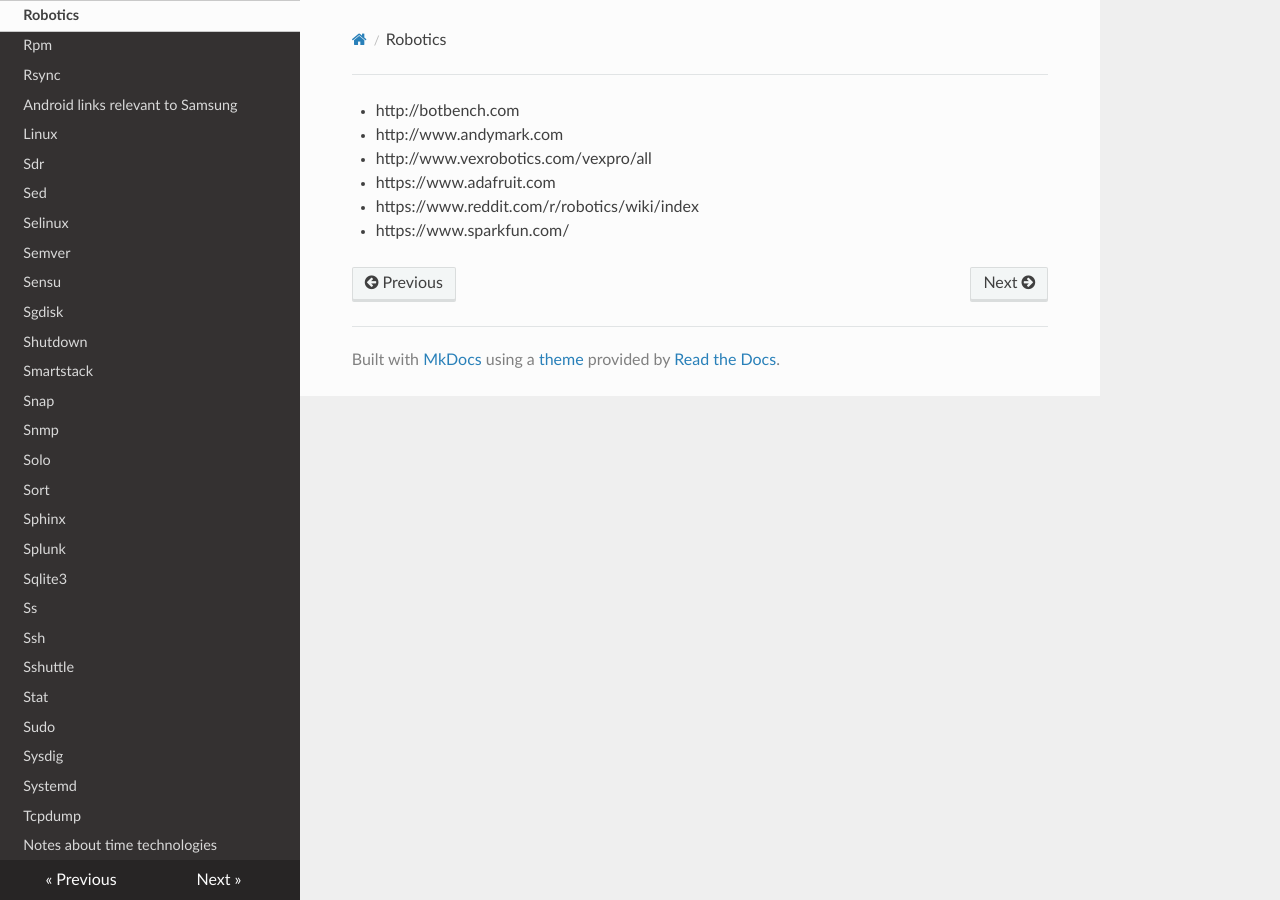
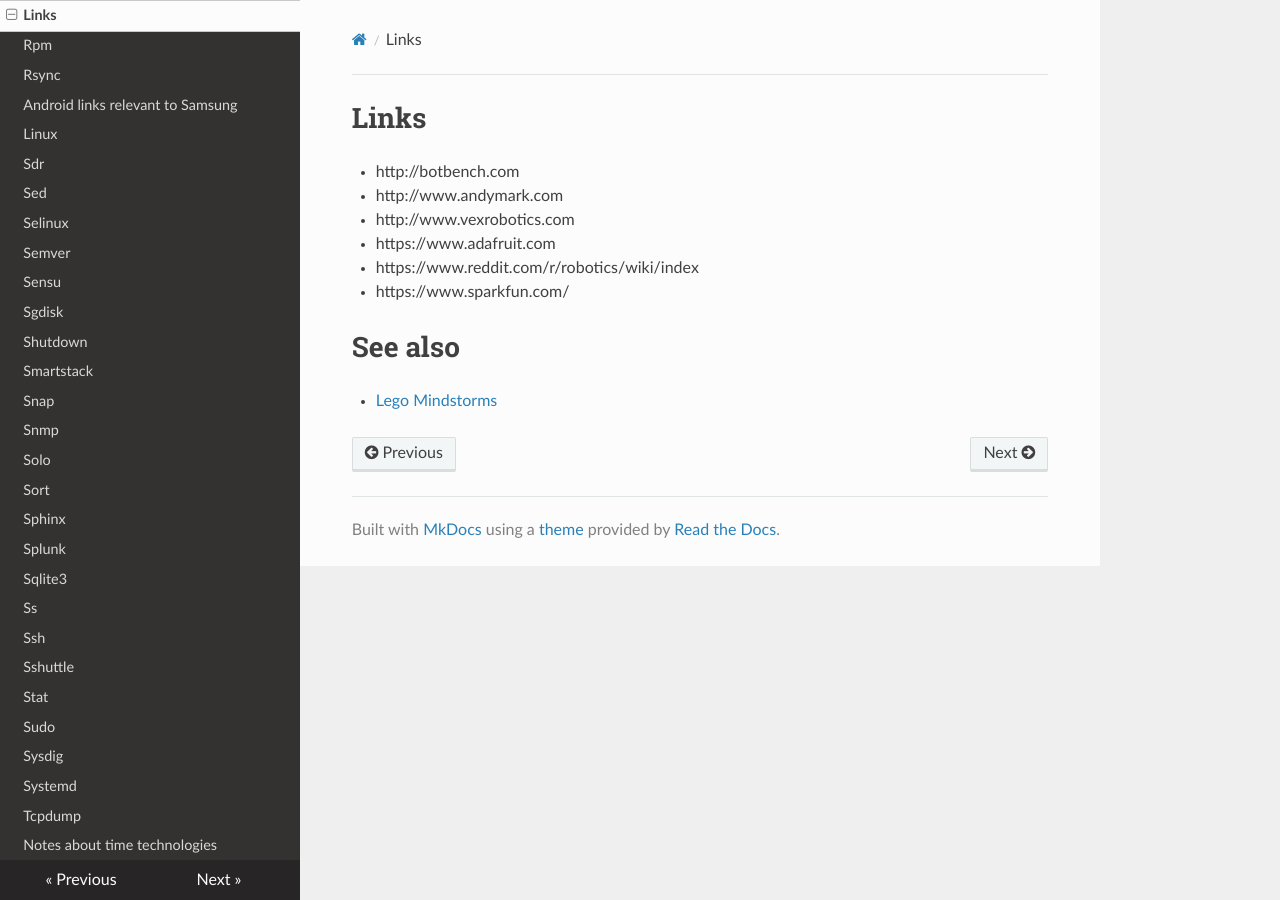
Before and after one commit to lando-cal/tech-notes, an MkDocs documentation site: the page built from docs/robotics.md, in a window 1280 px wide. Built offline with MkDocs 1.6.1, drawn with Linux system fonts in a browser that asks for light colours; nearby versions of some CDN libraries.

Commit message:
Generlize link. Add Headings, see also

```diff
--- a/docs/lego-mindstorms.md
+++ b/docs/lego-mindstorms.md
@@ -47,3 +47,7 @@ link                                          | description
 <https://youtu.be/A_mA72r3ZiQ> | Time Twister - mechanical digital clock
 <https://youtu.be/O9Ha6cM0RjI> | Time Twister 3 - mechanical digital clock
 <https://youtu.be/staapsj3eRQ> | World Record Rubik's Cube solver
+
+# See also
+
+- [Robotics](robotics)
--- a/docs/robotics.md
+++ b/docs/robotics.md
@@ -1,6 +1,12 @@
+# Links
+
 - http://botbench.com
 - http://www.andymark.com
-- http://www.vexrobotics.com/vexpro/all
+- http://www.vexrobotics.com
 - https://www.adafruit.com
 - https://www.reddit.com/r/robotics/wiki/index
 - https://www.sparkfun.com/
+
+# See also
+
+- [Lego Mindstorms](lego-mindstorms)
```
